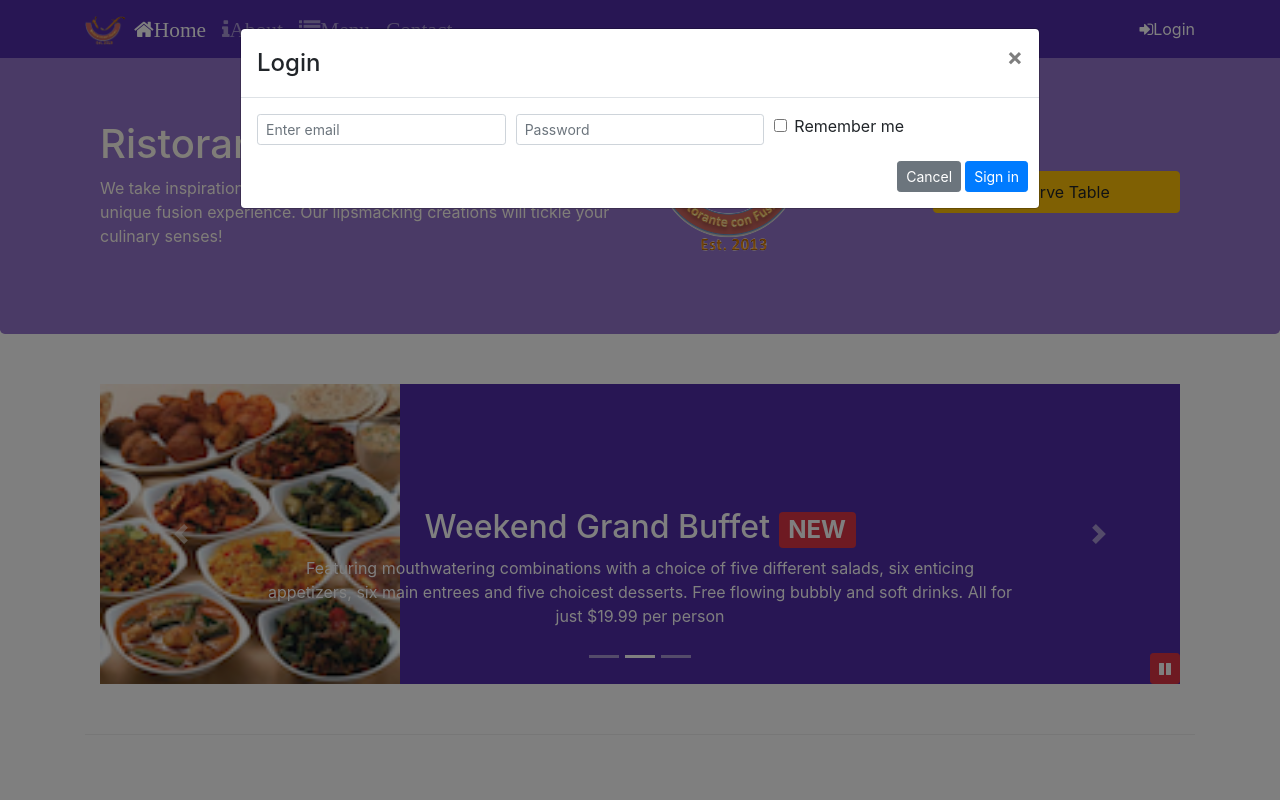
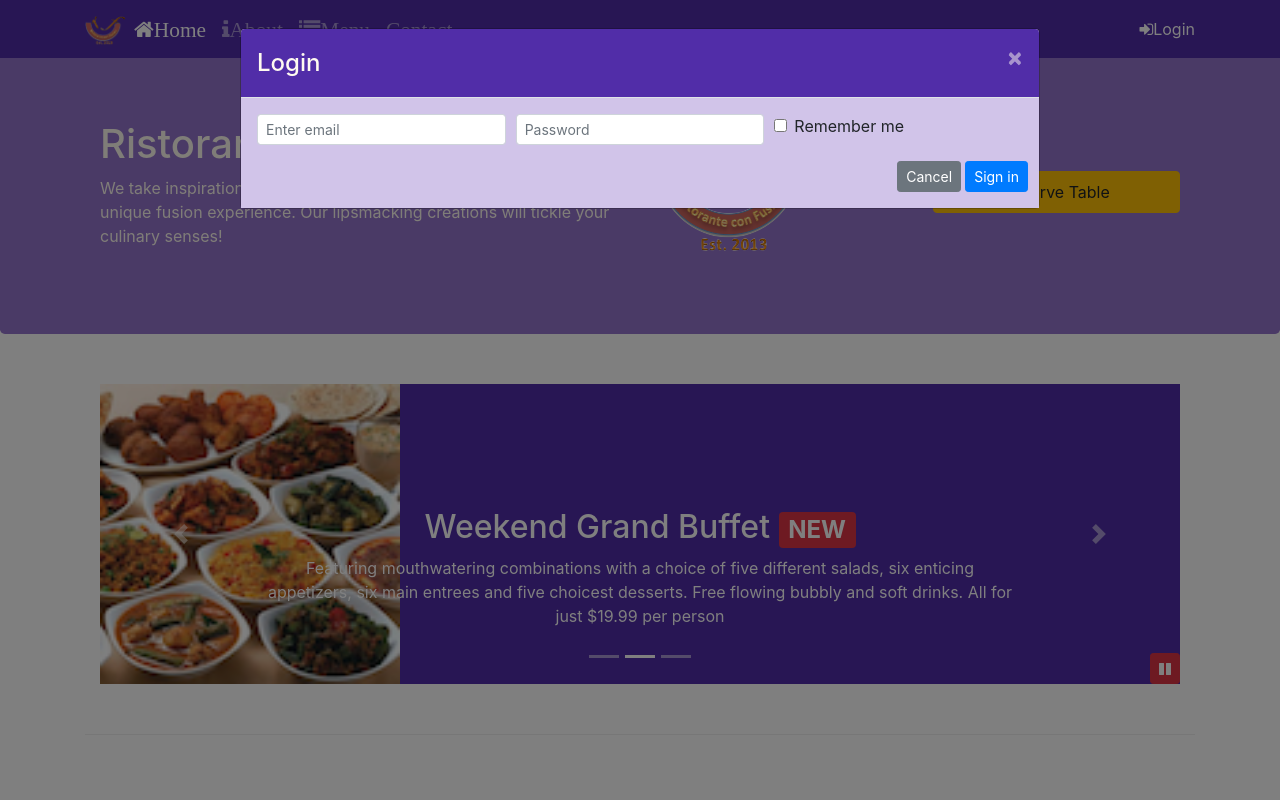
Before and after one commit to AvaniBajpai/Learning-Bootstrap, a website: page index.html in a window 1280 px wide. Both pictures are taken after a click on the link "Login". Shown: the top 800 px of the page. Drawn offline with nearby package versions, Linux system fonts and the light colour scheme.

Commit message:
Assignment 4

```diff
--- a/CSS/styles1.scss
+++ b/CSS/styles.scss
@@ -74,3 +74,14 @@ body{
   bottom: 0px;
   z-index: 1;
 }
+
+.modal-header{
+  background-color:$background-dark;
+  color: floralwhite;
+  button{
+    color: floralwhite;
+  }
+}
+.modal-body{
+  background-color:$background-pale;
+}
--- a/index.html
+++ b/index.html
@@ -30,7 +30,7 @@
                 <li class="nav-item"><a class="nav-link" href="contactus.html"><span class="fa fa-address fa-lg">Contact</span></a></li>
             </ul>
             <span class="navbar-text">
-                <a data-toggle="modal" data-target="#loginModal"><span class="fa fa-sign-in"></span>Login</a>
+                <a id="Login"><span class="fa fa-sign-in"></span>Login</a>
             </span>
             </div>
         </div>
@@ -163,7 +163,7 @@
                     <img src="img/logo.png" class="img-fluid">
                     </div>
                     <div class="col-12 col-sm-6 align-self-center">
-                        <a role="button" class="btn btn-block nav-link btn-warning" data-toggle="modal" data-target="#reserveModal">Reserve Table</a>
+                        <a role="button" class="btn btn-block nav-link btn-warning"id="reserveTable">Reserve Table</a>
                     </div>
                     </div>
                 </div>
@@ -329,6 +329,12 @@
                     $('#carouselButton').children('span').addClass('fa-pause');
                 }
             });
+            $("#Login").click(function(){
+                $("#loginModal").modal('toggle');
+            });
+            $("#reserveTable").click(function(){
+                $("#reserveModal").modal('toggle');
+            })
 
         });
     </script>
```
Also changed, not shown: CSS/styles.css.
